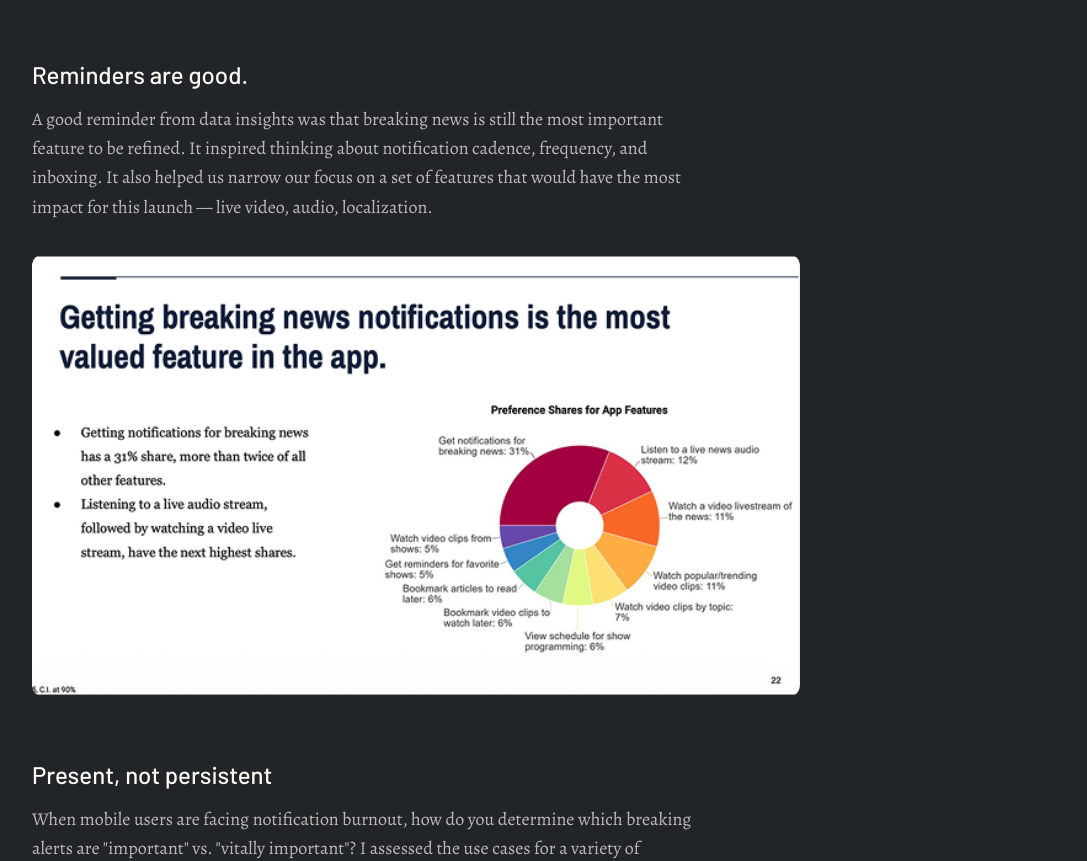
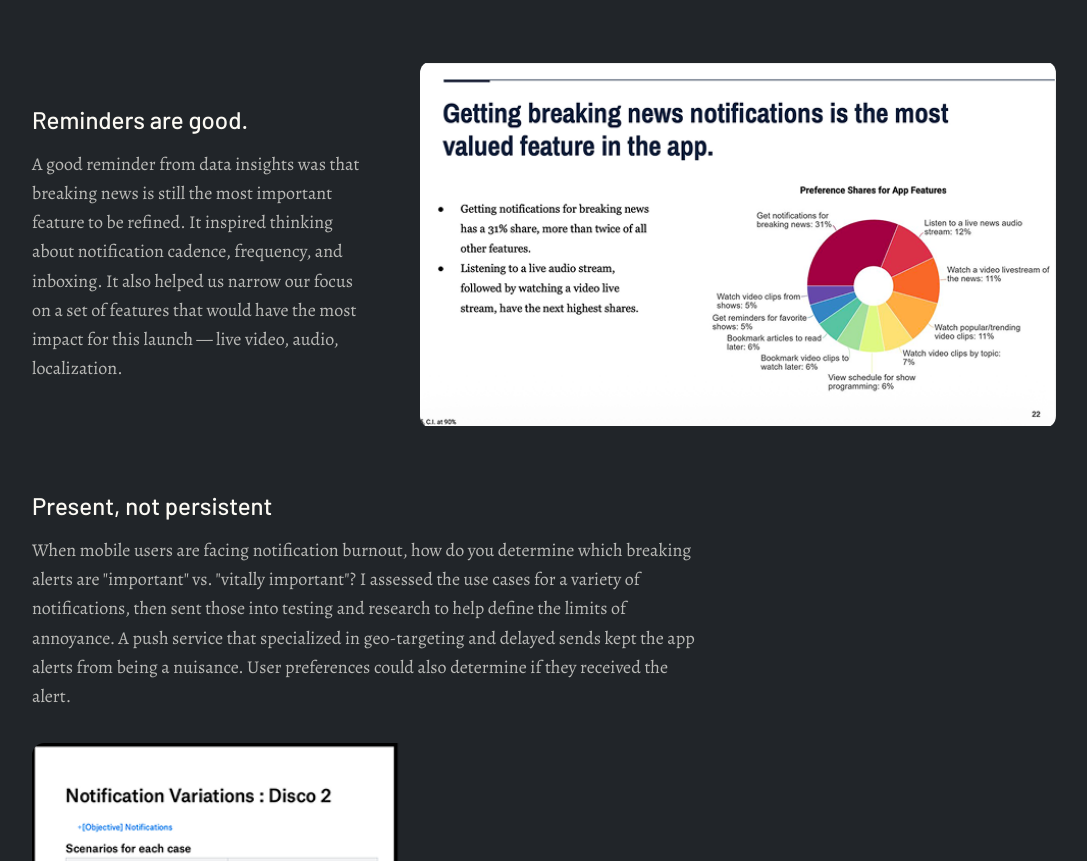
Before and after one commit to lisawilkins/lmcw-rebuild, an Astro site: page /projects-nbcapp in a window 1280 px wide. Shown: the part 3758-4619 px from the top of the page, without its empty margins (96-1183 px from the left). Built offline with nearby package versions, Linux system fonts and the light colour scheme; Astro itself is replaced by a stand-in of ours; no server answers.

Commit message:
Refine layout: side-by-side market reminder, narrower stacked images, remove card shadow

```diff
--- a/src/components/LeadingByExampleSection.astro
+++ b/src/components/LeadingByExampleSection.astro
@@ -82,7 +82,6 @@
     background-color: #222;
     border-radius: 8px;
     padding: 33px;
-    box-shadow: 8px 8px 6px rgba(0, 0, 0, 0.35);
   }
   @media (min-width: 768px)  { .lbe-card { padding: 36px; } }
   @media (min-width: 1024px) { .lbe-card { padding: 52px; } }
--- a/src/components/StackedSection.astro
+++ b/src/components/StackedSection.astro
@@ -84,8 +84,8 @@ const resolvedCtaHover  = ctaBgHoverColor ?? d.ctaHover;
 >
   <div class="flex flex-col items-center px-5 py-[60px] md:py-[40px] lg:py-[80px] gap-[40px] md:gap-[60px]">
 
-    <!-- Image — full width up to 1080px -->
-    <div class="w-full max-w-[1080px]">
+    <!-- Image — full width up to 800px, centered -->
+    <div class="w-full max-w-[800px] mx-auto">
       {imageSrcWebp ? (
         <picture>
           <source
--- a/src/pages/projects-nbcapp.astro
+++ b/src/pages/projects-nbcapp.astro
@@ -188,13 +188,14 @@ import PageHero from '../components/PageHero.astro';
       </div>
 
       <!-- Reminders are good -->
-      <div class="max-w-2xl mb-8">
+      <div class="flex flex-col md:flex-row md:items-center gap-8 md:gap-12 mb-16">
+        <div class="md:w-[340px] shrink-0">
           <h3 class="text-2xl font-medium text-[var(--color-off-white)] mb-4">Reminders are good.</h3>
           <p class="text-base md:text-lg text-[var(--color-off-white)] opacity-70 leading-relaxed">
             A good reminder from data insights was that breaking news is still the most important feature to be refined. It inspired thinking about notification cadence, frequency, and inboxing. It also helped us narrow our focus on a set of features that would have the most impact for this launch — live video, audio, localization.
           </p>
         </div>
-      <figure class="max-w-3xl mb-16">
+        <figure class="flex-1 min-w-0">
           <img
             src="/images/nbc/nbc-marketReminder.png"
             alt="Market research slide: Getting breaking news notifications is the most valued feature in the app, with 31% preference share"
@@ -202,6 +203,7 @@ import PageHero from '../components/PageHero.astro';
             loading="lazy"
           />
         </figure>
+      </div>
 
       <!-- Present, not persistent -->
       <div class="max-w-2xl mb-8">
```
Lines whose indentation alone changed are shown as unchanged.
